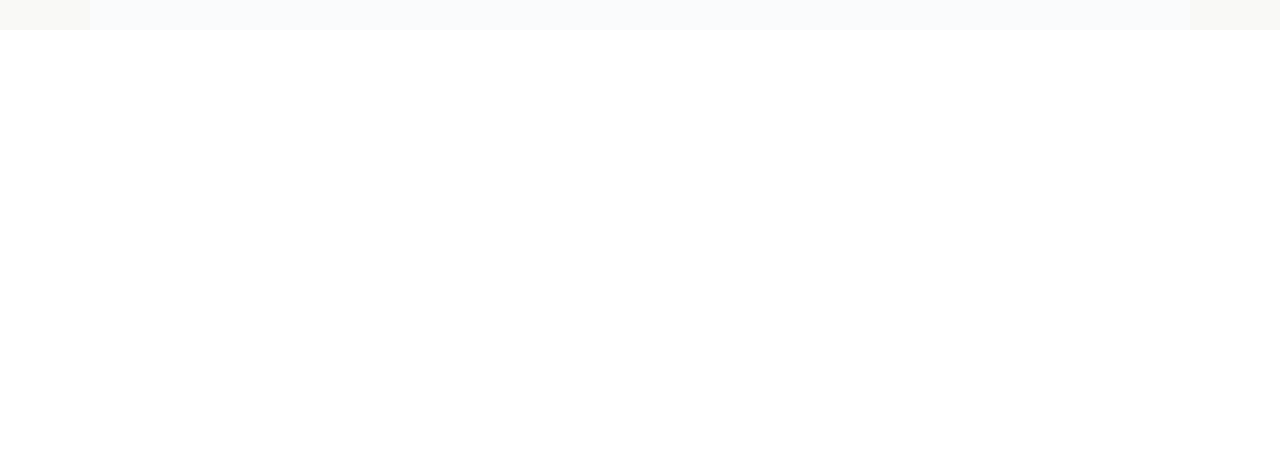
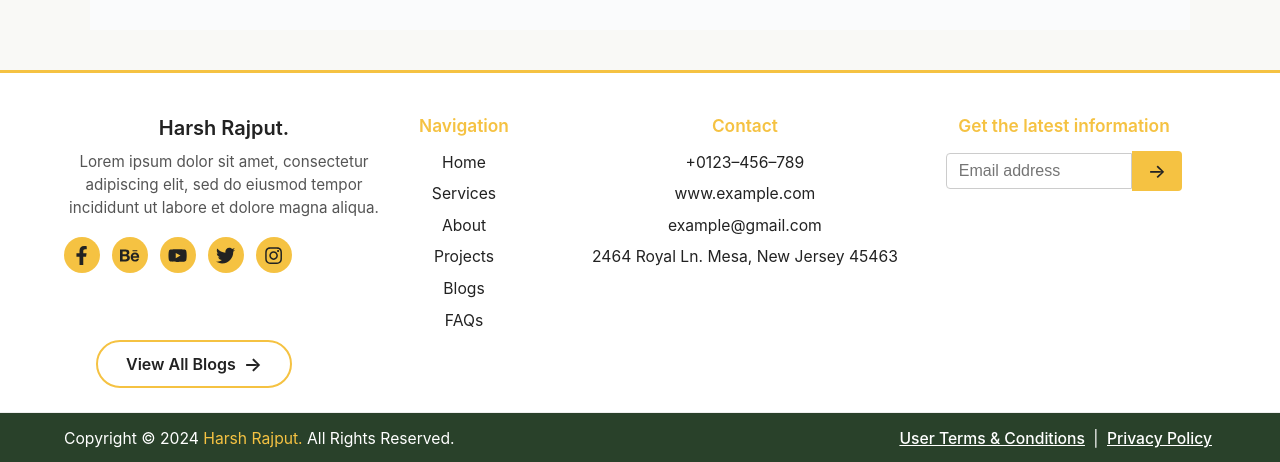
Before and after one commit to HarshRajput5/HarshPortfolio, a React (Vite) app: page / in a window 1280 px wide. Shown: the part 3482-3944 px from the top of the page. Before the commit the page ends 3512 px from the top, so only its background shows below. Built offline with nearby package versions, Linux system fonts and the light colour scheme.

Commit message:
footer UI competed

```diff
--- a/package.json
+++ b/package.json
@@ -12,6 +12,7 @@
   "dependencies": {
     "react": "^19.1.0",
     "react-dom": "^19.1.0",
+    "react-icons": "^5.5.0",
     "vite": "^4.5.0"
   },
   "devDependencies": {
--- a/src/App.css
+++ b/src/App.css
@@ -479,6 +479,7 @@ html, body, #root, .main-layout {
   }
   .navbar__hamburger {
     display: flex;
+    margin-right: 1.5rem;
   }
   .navbar__profile {
     display: none;
--- a/src/App.jsx
+++ b/src/App.jsx
@@ -4,6 +4,7 @@ import ServicesSection from './ServicesSection';
 import AboutMeSection from './AboutMeSection';
 import FavoriteToolsSection from './FavoriteToolsSection';
 import LatestProjectsSection from './LatestProjectsSection';
+import Footer from './Footer';
 
 function App() {
   const [drawerOpen, setDrawerOpen] = useState(false);
@@ -84,6 +85,7 @@ function App() {
         <FavoriteToolsSection />
         <LatestProjectsSection />
       </main>
+      <Footer />
     </div>
   )
 }
--- /dev/null
+++ b/src/Footer.css
@@ -0,0 +1,206 @@
+.footer {
+  background: #fff;
+  border-top: 3px solid #f5c242;
+  font-family: 'Inter', Arial, sans-serif;
+  color: #222;
+  margin-top: 40px;
+}
+
+.footer-main {
+  display: flex;
+  flex-wrap: wrap;
+  justify-content: space-between;
+  align-items: flex-start;
+  padding: 40px 5vw 24px 5vw;
+  border-bottom: 1px solid #eee;
+}
+
+.footer-brand {
+  display: flex;
+  align-items: flex-start;
+  gap: 20px;
+  max-width: 320px;
+}
+
+.footer-avatar {
+  background: #f5c242;
+  color: #222;
+  font-weight: bold;
+  font-size: 2rem;
+  width: 48px;
+  height: 48px;
+  border-radius: 50%;
+  display: flex;
+  align-items: center;
+  justify-content: center;
+  margin-top: 4px;
+}
+
+.footer-name {
+  font-size: 1.25rem;
+  font-weight: 600;
+  margin-bottom: 8px;
+}
+
+.footer-desc {
+  font-size: 0.95rem;
+  color: #555;
+  margin-bottom: 18px;
+}
+
+.footer-socials {
+  display: flex;
+  gap: 12px;
+}
+
+.footer-social {
+  background: #f5c242;
+  color: #222;
+  width: 36px;
+  height: 36px;
+  border-radius: 50%;
+  display: flex;
+  align-items: center;
+  justify-content: center;
+  font-size: 1.2rem;
+  text-decoration: none;
+  transition: background 0.2s;
+}
+.footer-social:hover {
+  background: #222;
+  color: #f5c242;
+}
+
+.footer-columns {
+  display: flex;
+  gap: 48px;
+  flex: 1;
+  justify-content: flex-start;
+}
+
+.footer-col {
+  min-width: 160px;
+}
+
+.footer-col-title {
+  color: #f5c242;
+  font-weight: 600;
+  margin-bottom: 12px;
+  font-size: 1.08rem;
+}
+
+.footer-col ul {
+  list-style: none;
+  padding: 0;
+  margin: 0;
+}
+
+.footer-col ul li {
+  margin-bottom: 8px;
+  color: #222;
+  font-size: 0.98rem;
+}
+
+.footer-newsletter {
+  display: flex;
+  align-items: center;
+  margin-top: 8px;
+}
+
+.footer-newsletter input {
+  padding: 8px 12px;
+  border: 1px solid #ccc;
+  border-radius: 4px 0 0 4px;
+  outline: none;
+  font-size: 1rem;
+  width: 160px;
+}
+
+.footer-newsletter button {
+  background: #f5c242;
+  border: none;
+  color: #222;
+  font-size: 1.2rem;
+  padding: 8px 16px;
+  border-radius: 0 4px 4px 0;
+  cursor: pointer;
+  transition: background 0.2s;
+}
+.footer-newsletter button:hover {
+  background: #222;
+  color: #f5c242;
+}
+
+.footer-blogs-btn {
+  display: flex;
+  align-items: center;
+  margin-left: 32px;
+}
+
+.footer-blogs-btn button {
+  background: #fff;
+  border: 2px solid #f5c242;
+  color: #222;
+  font-weight: 600;
+  font-size: 1rem;
+  padding: 10px 28px;
+  border-radius: 30px;
+  cursor: pointer;
+  transition: background 0.2s, color 0.2s;
+  display: flex;
+  align-items: center;
+  gap: 8px;
+}
+.footer-blogs-btn button:hover {
+  background: #f5c242;
+  color: #222;
+}
+
+.footer-arrow {
+  font-size: 1.2rem;
+}
+
+.footer-bottom {
+  background: #29412a;
+  color: #fff;
+  display: flex;
+  justify-content: space-between;
+  align-items: center;
+  padding: 14px 5vw;
+  font-size: 0.98rem;
+}
+
+.footer-highlight {
+  color: #f5c242;
+}
+
+.footer-bottom a {
+  color: #fff;
+  text-decoration: underline;
+  margin: 0 4px;
+  transition: color 0.2s;
+}
+.footer-bottom a:hover {
+  color: #f5c242;
+}
+
+@media (max-width: 900px) {
+  .footer-main {
+    flex-direction: column;
+    gap: 32px;
+    align-items: flex-start;
+  }
+  .footer-columns {
+    flex-direction: column;
+    gap: 24px;
+  }
+  .footer-blogs-btn {
+    margin-left: 0;
+    margin-top: 20px;
+  }
+  .footer-bottom {
+    flex-direction: column;
+    gap: 8px;
+    text-align: center;
+  }
+}
--- /dev/null
+++ b/src/Footer.jsx
@@ -0,0 +1,66 @@
+import React from 'react';
+import './Footer.css';
+import { FaFacebookF, FaBehance, FaYoutube, FaTwitter, FaInstagram } from 'react-icons/fa';
+
+export default function Footer() {
+  return (
+    <footer className="footer">
+      <div className="footer-main">
+        <div className="footer-brand">
+          {/* <div className="footer-avatar">O</div> */}
+          <div>
+            <div className="footer-name">Harsh Rajput.</div>
+            <div className="footer-desc">Lorem ipsum dolor sit amet, consectetur adipiscing elit, sed do eiusmod tempor incididunt ut labore et dolore magna aliqua.</div>
+            <div className="footer-socials">
+              <a href="#" className="footer-social"><FaFacebookF /></a>
+              <a href="#" className="footer-social"><FaBehance /></a>
+              <a href="#" className="footer-social"><FaYoutube /></a>
+              <a href="#" className="footer-social"><FaTwitter /></a>
+              <a href="#" className="footer-social"><FaInstagram /></a>
+            </div>
+          </div>
+        </div>
+        <div className="footer-columns">
+          <div className="footer-col">
+            <div className="footer-col-title">Navigation</div>
+            <ul>
+              <li>Home</li>
+              <li>Services</li>
+              <li>About</li>
+              <li>Projects</li>
+              <li>Blogs</li>
+              <li>FAQs</li>
+            </ul>
+          </div>
+          <div className="footer-col">
+            <div className="footer-col-title">Contact</div>
+            <ul>
+              <li>+0123–456–789</li>
+              <li>www.example.com</li>
+              <li>example@gmail.com</li>
+              <li>2464 Royal Ln. Mesa, New Jersey 45463</li>
+            </ul>
+          </div>
+          <div className="footer-col">
+            <div className="footer-col-title">Get the latest information</div>
+            <form className="footer-newsletter">
+              <input type="email" placeholder="Email address" />
+              <button type="submit">&#8594;</button>
+            </form>
+          </div>
+        </div>
+        <div className="footer-blogs-btn">
+          <button>
+            View All Blogs <span className="footer-arrow">→</span>
+          </button>
+        </div>
+      </div>
+      <div className="footer-bottom">
+        <div>Copyright © 2024 <span className="footer-highlight">Harsh Rajput.</span> All Rights Reserved.</div>
+        <div>
+          <a href="#">User Terms & Conditions</a> | <a href="#">Privacy Policy</a>
+        </div>
+      </div>
+    </footer>
+  );
+}
```
Also changed, not shown: 1 other file (tests, documents, lock files or other folders).
